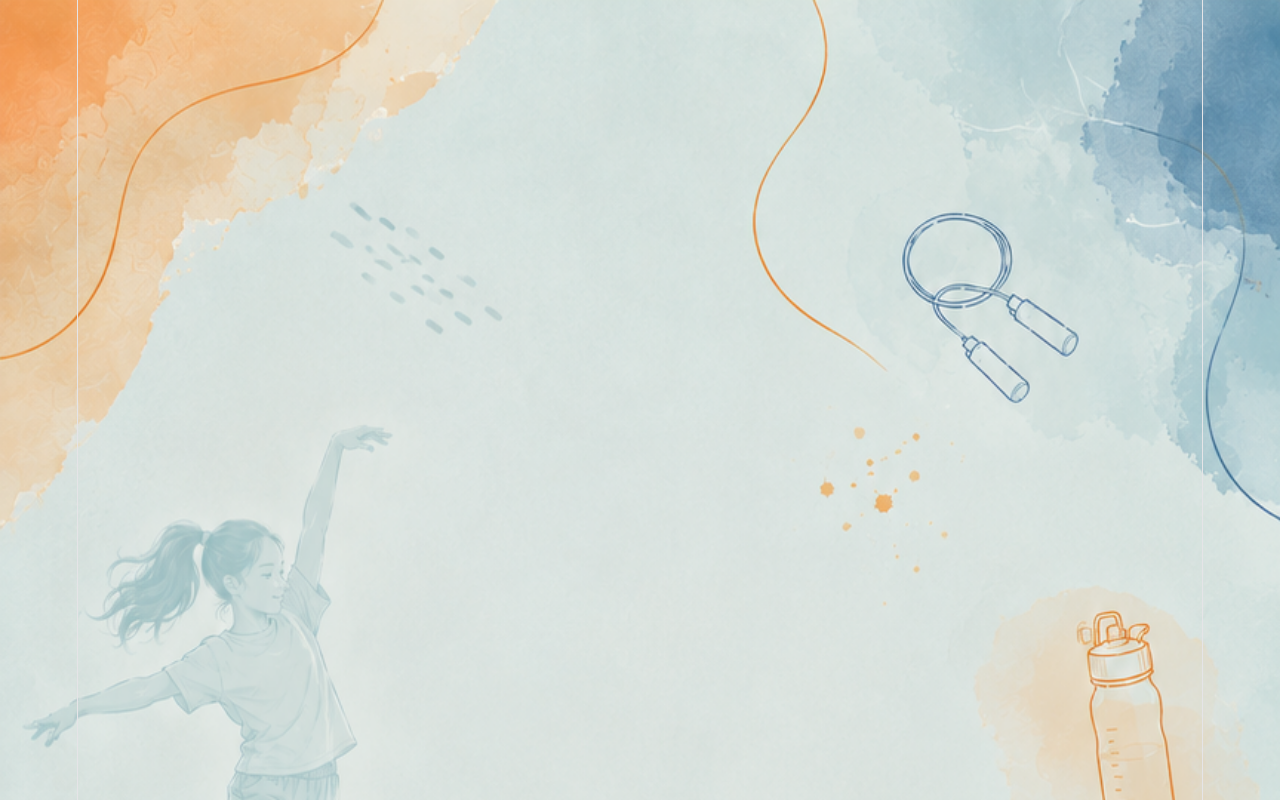
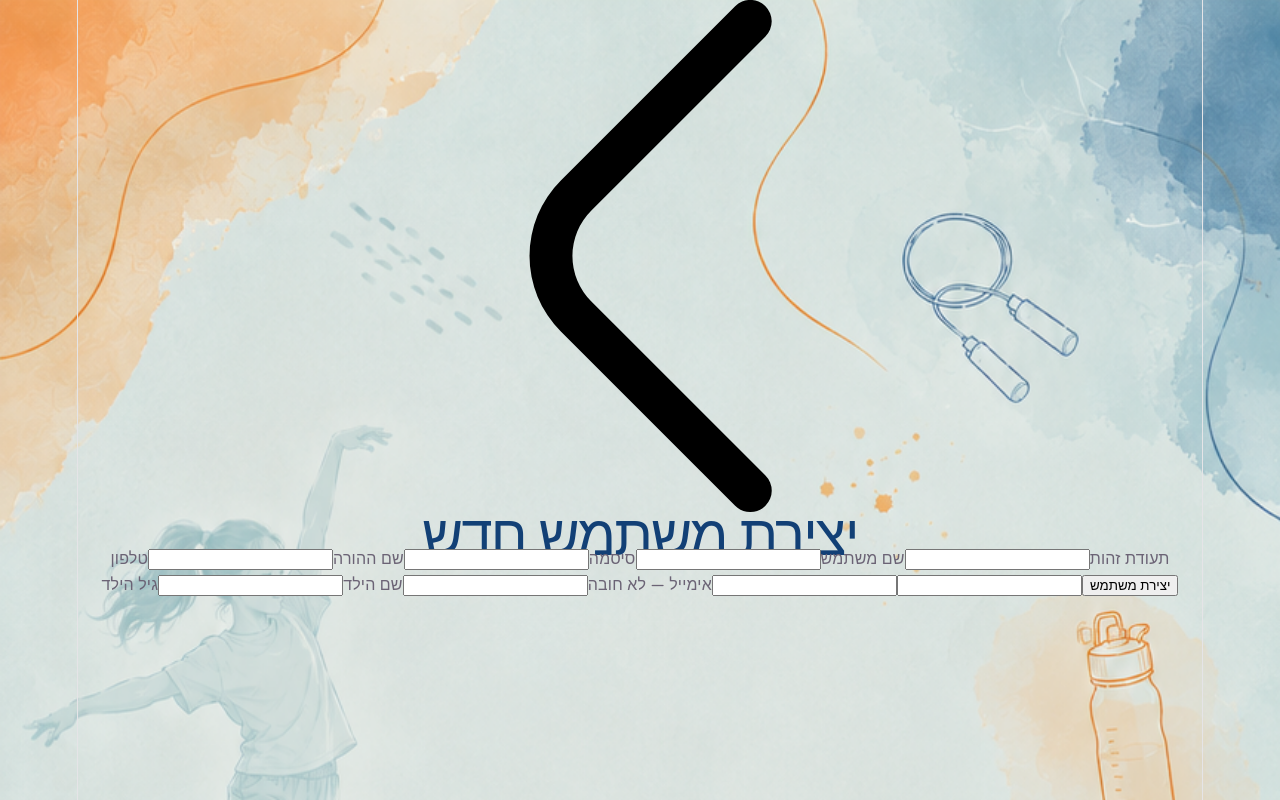
Before and after one commit to shircohen83/shtodio, a React (Vite) app: page /signup in a window 1280 px wide. Before the commit this address had no page. Built offline with nearby package versions, Linux system fonts and the light colour scheme.

Commit message:
updating routs to sign up and login files in App

```diff
--- a/src/App.tsx
+++ b/src/App.tsx
@@ -3,6 +3,8 @@
 import { Routes, Route } from "react-router";
 import HomePage from "./pages/HomePage";
 import LessonsPage from "./pages/LessonsPage";
+import SignUpPage from "./pages/SignUpPage";
+import LoginPage from "./pages/LoginPage";
 
 
 function App() {
@@ -10,8 +12,9 @@
    <Routes>
       <Route path="/" element={<HomePage />} />
       <Route path="/lessons/:lessonId" element={<LessonsPage />} />
-      {/* <Route path="/login" element={<LoginPage />} />
-      <Route path="/register" element={<RegisterPage />} /> */}
+      <Route path="/signup" element={<SignUpPage />} />
+      <Route path="/login" element={<LoginPage />} />
+      {/* <Route path="/register" element={<RegisterPage />} /> */}
   </Routes>
   );
 }
```
